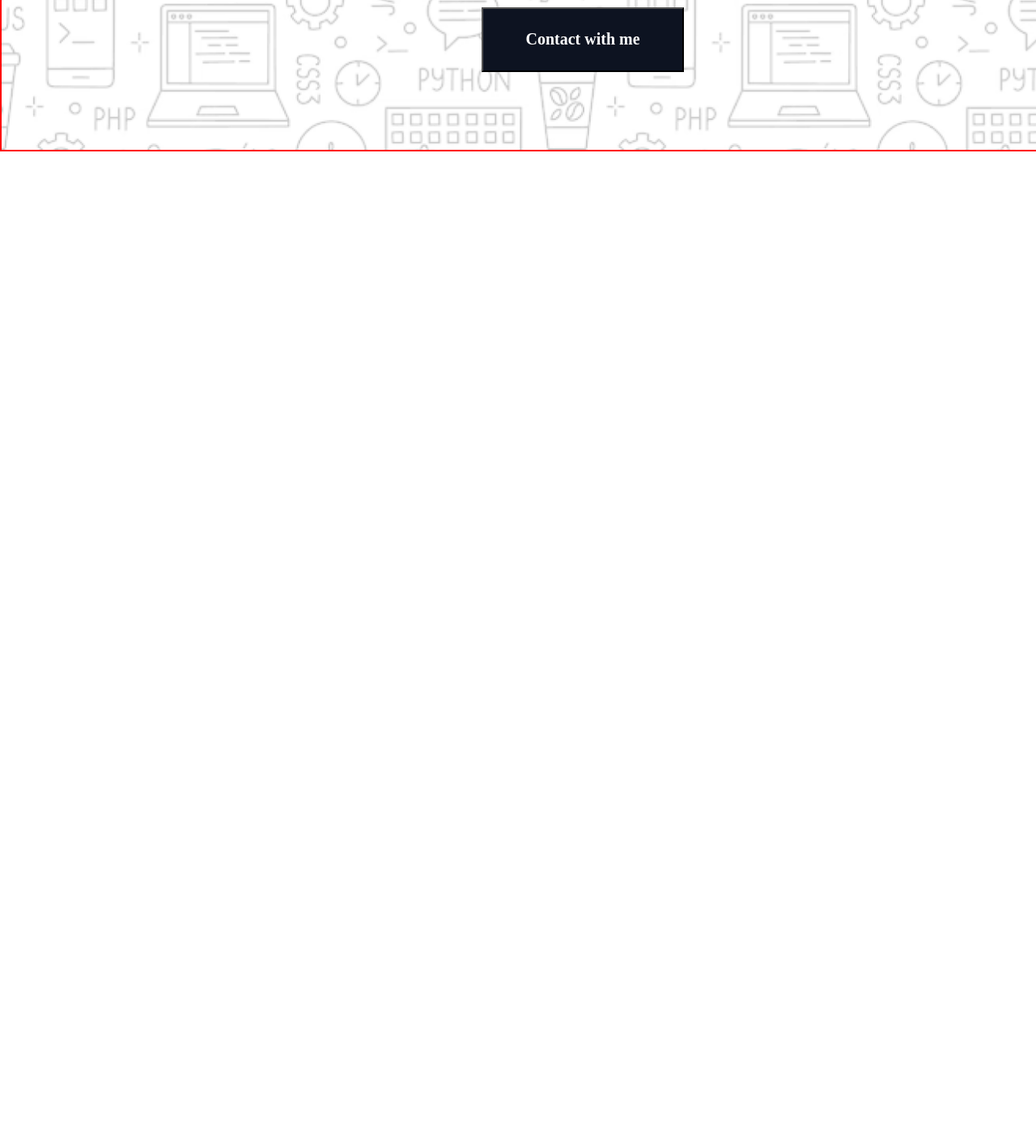
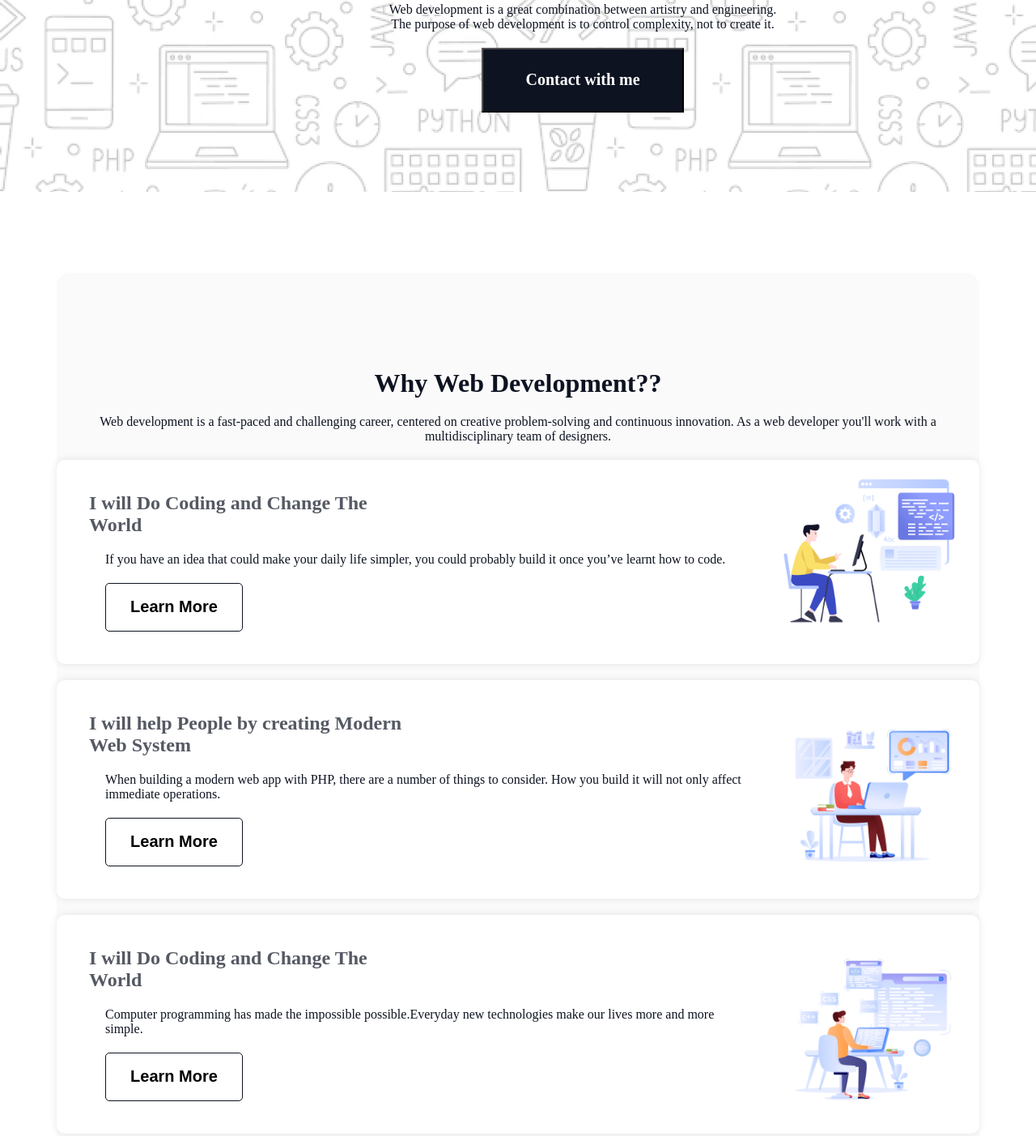
Before and after one commit to diprorahman01/assignment-1-B-10, a plain HTML site: page index.html in a window 1280 px wide. Shown: the part 465-1868 px from the top of the page at 81% size. Before the commit the page ends 800 px from the top, so only its background shows below. Drawn offline with Linux system fonts and the light colour scheme; a web font is replaced by a local one.

Commit message:
added ques-section

```diff
--- a/index.html
+++ b/index.html
@@ -7,7 +7,7 @@
     <link rel="stylesheet" href="style.css">
 </head>
 <body>
-    <body>
+    <header>
         <div class="motivation-page-container">
             <div class="motivation-page-content">
                 <img class="coder-image" src="./assets/Group.png" alt="">
@@ -18,6 +18,47 @@
                 </button>
             </div>
         </div>
-    </body>
+    </header>
+    <main>
+        <section class="ques-section-container">
+            <div class="ques-section-content">
+                <h1 class="upper-heading">Why Web Development??</h1>
+                <p class="upper-text">Web development is a fast-paced and challenging career, centered on creative problem-solving and continuous innovation. As a web developer you'll work with a multidisciplinary team of designers.</p>
+
+                <div class="book-container">
+                    <div class="book-content">
+                        <h2 class="book-title">I will Do Coding and Change The <br> World</h2>
+                        <p class="book-text">If you have an idea that could make your daily life simpler, you could probably build it once you’ve learnt how to code.</p>
+                        <button class="learn-more">Learn More</button>
+                    </div>
+                    <div class="book-image">
+                        <img src="./assets/Layer_1.png" alt="">
+                    </div>
+                </div>
+
+                <div class="book-container">
+                    <div class="book-content">
+                        <h2 class="book-title">I will help People by creating Modern <br> Web System</h2>
+                        <p class="book-text">When building a modern web app with PHP, there are a number of things to consider. How you build it will not only affect immediate operations.</p>
+                        <button class="learn-more">Learn More</button>
+                    </div>
+                    <div class="book-image">
+                        <img src="./assets/Group 3.png" alt="">
+                    </div>
+                </div>
+
+                <div class="book-container">
+                    <div class="book-content">
+                        <h2 class="book-title">I will Do Coding and Change The <br> World</h2>
+                        <p class="book-text">Computer programming has made the impossible possible.Everyday new technologies make our lives more and more simple. </p>
+                        <button class="learn-more">Learn More</button>
+                    </div>
+                    <div class="book-image">
+                        <img src="./assets/Group 4.png" alt="">
+                    </div>
+                </div>
+            </div>
+        </section>
+    </main>
 </body>
 </html>
--- a/style.css
+++ b/style.css
@@ -18,19 +18,18 @@ body{
     align-items: center;
     width: 1440px;
     height: 652px;
-    border: 2px solid red;
+
     margin: 0 auto;
     padding: 0;
     background-image: url("./assets/Hero-bg.png");
     background-size: cover;
     background-position: center;
+    margin-top: 50px;
 }
 
 .motivation-page-content{
     text-align: center;
-    padding: ;
-    border-radius: ;
-    box-shadow: ;
+
 }
 
 .coder-image{
@@ -72,3 +71,97 @@ body{
     font-weight: 600;
     border-radius: 8px;
 }
+
+/* ques-section starts here */
+
+.ques-section-container{
+    border-radius: 16px;
+    background-color: rgba(13, 19, 33, 0.02);
+
+    margin: 0 auto;
+    padding: 0;
+    display: flex;
+    justify-content: center;
+    align-items: center;
+    flex-direction: column;
+    width: 1140px;
+    height: 1200px;
+    text-align: center;
+    margin-top: 100px;
+
+}
+
+.upper-heading{
+    color: rgb(13, 19, 33);
+    font-family: Azeret Mono;
+    font-size: 32px;
+    font-weight: 800;
+    margin-bottom: 20px;
+
+}
+
+.upper-text{
+    color: rgb(13, 19, 33);
+    font-family: Azeret Mono;
+    font-size: 16px;
+    font-weight: 400;
+    margin-bottom: 20px;
+}
+
+.book-container{
+    background-color: rgb(255, 255, 255);
+    display: flex;
+    flex-direction: row;
+    justify-content: space-between;
+    align-items: center;
+    padding: 20px;
+    margin: 20px 0;
+    border-radius: 10px;
+    box-shadow: 0 0px 10px rgba(0, 0, 0, 0.1);
+    margin-bottom: 20px;
+    position: relative;
+}
+.book-content{
+    text-align: left;
+    flex: auto;
+    padding: 20px;
+}
+
+.book-title{
+    color: rgba(13, 19, 33, 0.7);
+    font-family: Azeret Mono;
+    font-size: 24px;
+    font-weight: 700;
+    margin: 0 0 10px 0;
+}
+ .book-text{
+    color: rgb(13, 19, 33);
+    font-family: Azeret Mono;
+    font-size: 16px;
+    font-weight: 400;
+    margin: 20px;
+ }
+
+ .learn-more{
+    box-sizing: border-box;
+    border: 1px solid rgb(13, 19, 33);
+    width: 170px;
+    height: 60px;
+    padding: 12px 20px 12px 20px;
+    background-color: transparent;
+    border-radius: 5px;
+    font-size: 20px;
+    font-weight: 600;
+    margin-left: 20px;
+ }
+
+ .book-image{
+    display: flex;
+    text-align: center;
+    width: 223.2px;
+    height: 208.85px;
+    border-radius: 10px;
+    flex-direction: column;
+    padding: 0;
+
+ }
```
